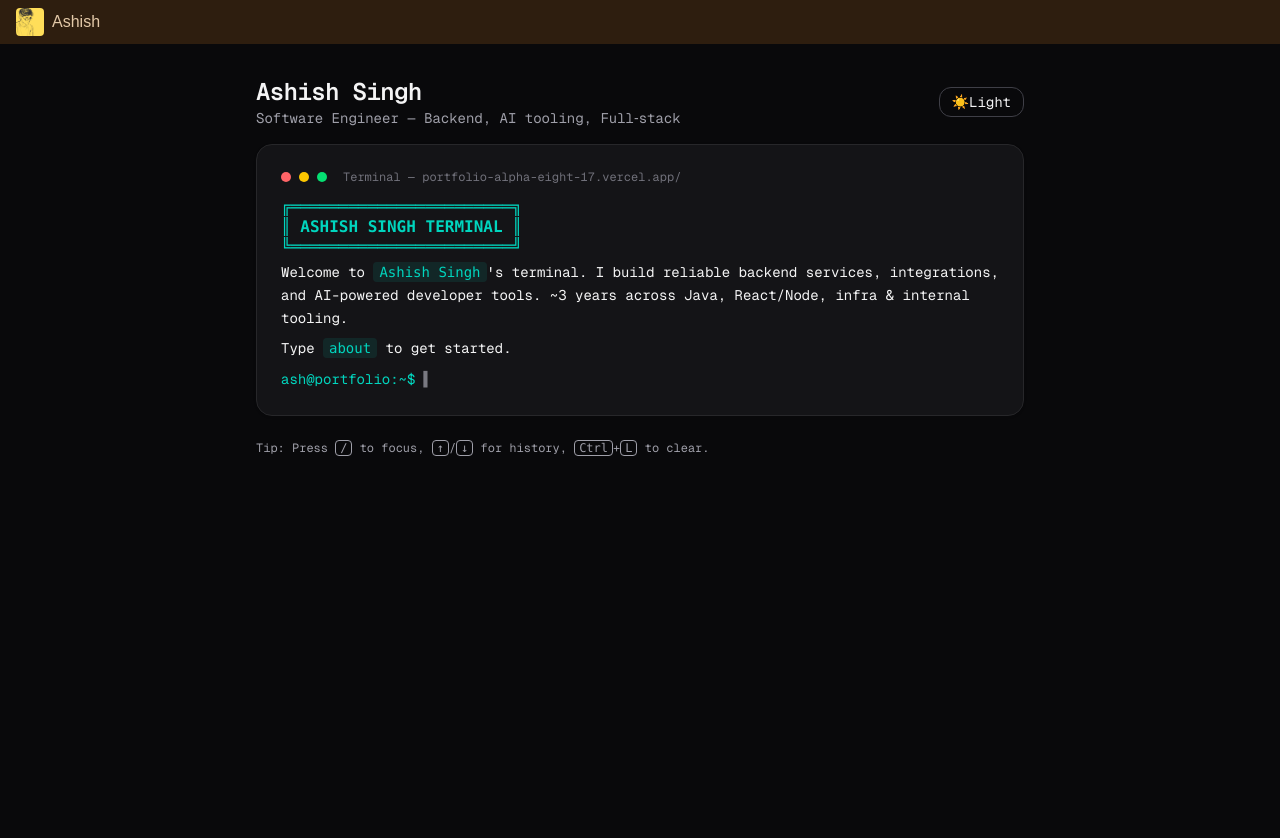
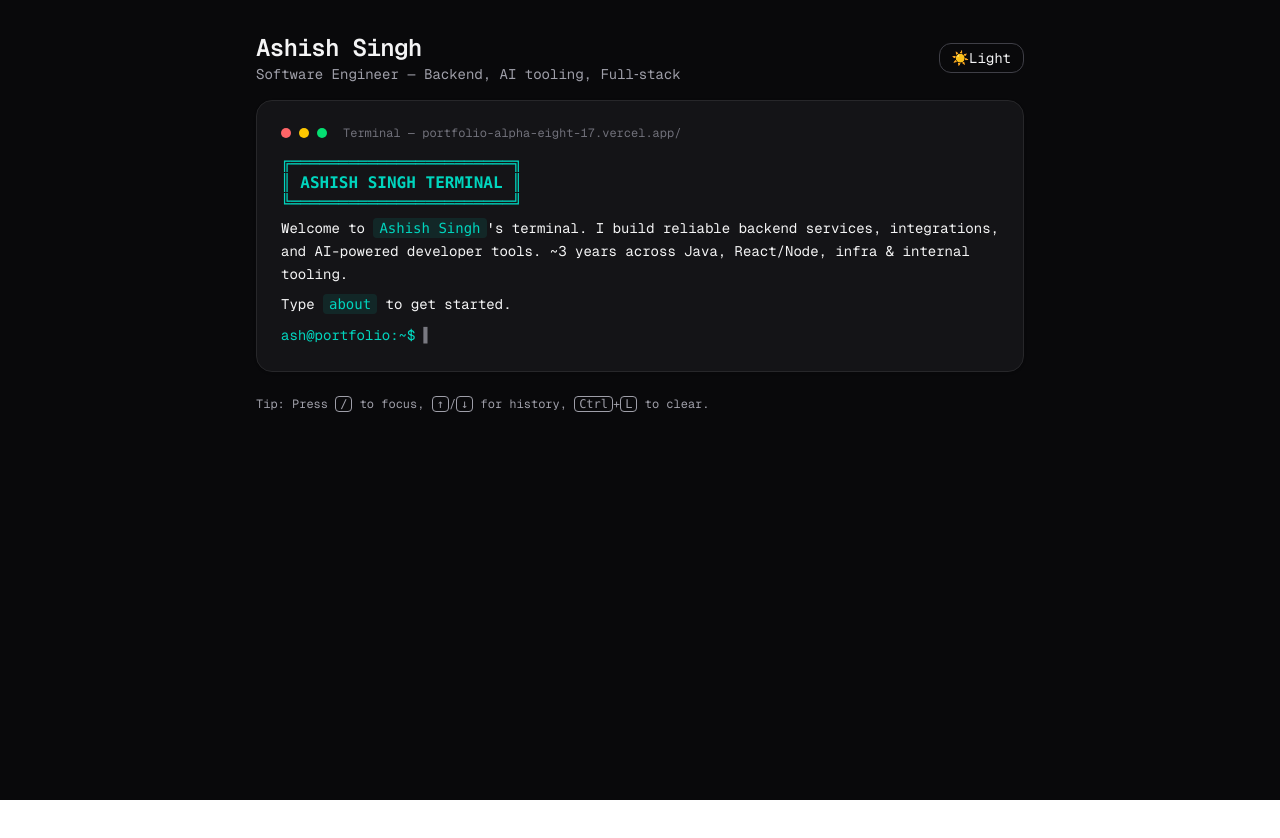
Before and after one commit to Ashish-3000/Portfolio, a Next.js app: page / in a window 1280 px wide. Shown: the top 838 px of the page. After the commit the page ends 800 px from the top, so only its background shows below. Built offline with nearby package versions, Linux system fonts and the light colour scheme.

Commit message:
Updating next version

```diff
--- a/package.json
+++ b/package.json
@@ -12,13 +12,13 @@
   "dependencies": {
     "lucide-react": "^0.539.0",
     "next": "15.4.6",
-    "react": "19.1.0",
-    "react-dom": "19.1.0"
+    "react": "19.1.1",
+    "react-dom": "19.1.1"
   },
   "devDependencies": {
     "@eslint/eslintrc": "^3",
     "@tailwindcss/postcss": "^4",
-    "@types/node": "^20",
+    "@types/node": "^24",
     "@types/react": "^19",
     "@types/react-dom": "^19",
     "eslint": "^9",
--- a/src/app/layout.tsx
+++ b/src/app/layout.tsx
@@ -20,37 +20,10 @@ export const metadata: Metadata = {
   },
 };
 
-export default function RootLayout({
-  children,
-}: Readonly<{
-  children: React.ReactNode;
-}>) {
+export default function RootLayout({ children }: { children: React.ReactNode }) {
   return (
     <html lang="en">
-      <body
-        className={`${geistSans.variable} ${geistMono.variable} antialiased`}
-      >
-        {/* Header */}
-        <header
-          style={{
-            display: "flex",
-            alignItems: "center",
-            gap: "8px",
-            padding: "8px 16px",
-            background: "#2e1e0f", // brown background
-          }}
-        >
-          <Image
-            src="/Profile.jpeg" // ✅ Image in /public folder
-            alt="Ashish Avatar"
-            width={28}
-            height={28}
-            style={{ borderRadius: "4px" }}
-          />
-          <span style={{ color: "#e3c9a8", fontWeight: 500 }}>Ashish</span>
-        </header>
-
-        {/* Page Content */}
+      <body className={`${geistSans.variable} ${geistMono.variable} antialiased`}>
         {children}
       </body>
     </html>
```
Also changed, not shown: 1 other file (tests, documents, lock files or other folders).
